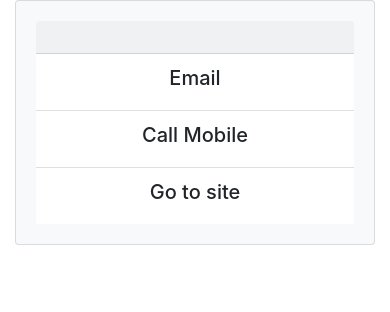
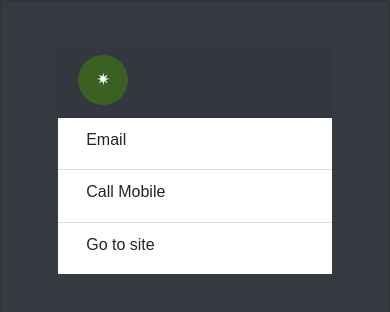
Before and after one commit to ukesh-rajasekar/look-up, a React (Create React App) app: page /contactlists in a window 390 px wide. Shown: the top 312 px of the page. Built offline with nearby package versions, Linux system fonts and the light colour scheme.

Commit message:
responsive fix

```diff
--- a/package.json
+++ b/package.json
@@ -7,7 +7,9 @@
     "@testing-library/react": "^11.1.0",
     "@testing-library/user-event": "^12.1.10",
     "bootstrap": "^4.6.0",
+    "prop-types": "^15.7.2",
     "react": "^17.0.2",
+    "react-avatar": "^3.10.0",
     "react-bootstrap": "^1.6.0",
     "react-dom": "^17.0.2",
     "react-router-dom": "^5.2.0",
--- a/src/App.css
+++ b/src/App.css
@@ -1,14 +1,38 @@
 body {
    width: 100%;
    height: 100%;
-   background-color: whitesmoke;
+   /* background-color: whitesmoke; */
+   background-color: #343a40 !important;
+   margin: 10vh;
 }
 
-.letter-icon {
-   width: 50px;
-   height: 50px;
+.App {
+   font-family: fantasy;
 }
 
+.contact-name {
+   color: white;
+   text-align: center;
+   margin-left: 0.5em;
+}
+
+.contact-header {
+   display: flex;
+   align-items: center;
+}
+
+.avatar {
+   font-family: fantasy;
+   font-size: 2rem !important;
+}
+
+.wrapper {
+   display: flex;
+   flex-direction: row;
+   align-items: center;
+   justify-content: center;
+   height: 100vh;
+}
 #bootstrap-overrides {
    display: flex;
    justify-content: flex-start;
@@ -16,6 +40,69 @@ body {
 }
 
 .name {
-   margin-left: 3em;
+   margin-left: 1.2em;
    cursor: pointer;
 }
+
+@media only Screen and (max-width: 750px) {
+   body {
+      margin: 0vh !important;
+   }
+   .wrapper {
+      height: 100%;
+   }
+
+   .name,
+   .contact-name,
+   .contact-list {
+      font-weight: 100;
+      font-size: medium;
+   }
+   .Card {
+      border-radius: 0% !important;
+   }
+   .contact-col {
+      margin: 10vh;
+   }
+   .avatar {
+      width: 70px !important;
+      height: 70px !important;
+   }
+}
+
+@media only Screen and (max-width: 450px) {
+   .name,
+   .contact-name,
+   .contact-list {
+      font-size: 1rem;
+      margin-left: 0.5rem;
+   }
+   .main-card {
+      width: 100%;
+   }
+   .contact-col {
+      margin: 5vh;
+   }
+   .avatar {
+      width: 50px !important;
+      height: 50px !important;
+   }
+}
+
+@media only Screen and (max-width: 250px) {
+   .name,
+   .contact-name,
+   .contact-list {
+      margin-left: 0%;
+   }
+   .main-card {
+      width: 100%;
+   }
+   .avatar {
+      display: none !important;
+   }
+   .contact-header {
+      display: block;
+      align-items: center;
+   }
+}
--- a/src/App.js
+++ b/src/App.js
@@ -5,6 +5,7 @@ import { BrowserRouter as Router, Route, Switch } from 'react-router-dom';
 import ContactList from './components.jsx/contactList';
 import SearchBar from './components.jsx/searchBar';
 import ContactDetails from './pages.jsx/contactDetails';
+import { Card } from 'react-bootstrap';
 
 function App() {
    const [input, setInput] = useState('');
@@ -12,17 +13,26 @@ function App() {
 
    return (
       <div className='App'>
+         <div className='wrapper'>
+            <Card className='main-card' bg={'dark'}>
                <Router>
                   <Switch>
                      <Route exact path='/'>
-                  <SearchBar keyword={input} setKeyword={setInput} />
-                  <ContactList input={input} ifClicked={setSelectedContact} />
+                        <Card.Header>
+                           <SearchBar keyword={input} setKeyword={setInput} />{' '}
+                        </Card.Header>
+                        <ContactList
+                           input={input}
+                           ifClicked={setSelectedContact}
+                        />
                      </Route>
                      <Route exact path='/contactlists'>
                         <ContactDetails selectedContact={selectedContact} />
                      </Route>
                   </Switch>
                </Router>
+            </Card>
+         </div>
       </div>
    );
 }
--- a/src/components.jsx/contactList.jsx
+++ b/src/components.jsx/contactList.jsx
@@ -1,7 +1,8 @@
 import React from 'react';
 import { useState, useEffect } from 'react';
 import { useHistory } from 'react-router';
-import { Card, Row, Container, Col, ListGroup, Image } from 'react-bootstrap';
+import Avatar from 'react-avatar';
+import { Row, Container, Col, ListGroup, Image } from 'react-bootstrap';
 
 export default function ContactList(props) {
    const { input, ifClicked } = props;
@@ -42,9 +43,8 @@ export default function ContactList(props) {
       <Container fluid='md'>
          <Row className='justify-content-md-center'>
             <Col>
-               <Card className=' text-center' bg={'light'}>
-                  <Card.Body className='container'>
-                     <Card.Header>Contacts</Card.Header>
+               {/* <Card className=' text-center' bg={'dark'}>
+                  <Card.Body className='container'> */}
                <ListGroup variant='flush'>
                   {contacts
                      .filter((contact) => {
@@ -52,8 +52,7 @@ export default function ContactList(props) {
                            contact.name
                               .toString()
                               .toLowerCase()
-                                    .indexOf(input.toString().toLowerCase()) >
-                                 -1
+                              .indexOf(input.toString().toLowerCase()) > -1
                         );
                      })
                      .map((items) => {
@@ -63,18 +62,19 @@ export default function ContactList(props) {
                               key={items.id}
                               onClick={() => handleRouting(items)}
                            >
-                                    <Image
-                                       className='letter-icon'
-                                       src={'/images/' + items.name[0] + '.png'}
-                                       rounded
+                              <Avatar
+                                 className='avatar'
+                                 name={items.name}
+                                 round={true}
+                                 size='70'
                               />
                               <h3 className='name'>{items.name}</h3>
                            </ListGroup.Item>
                         );
                      })}
                </ListGroup>
-                  </Card.Body>
-               </Card>
+               {/* </Card.Body>
+               </Card> */}
             </Col>
          </Row>
       </Container>
--- a/src/pages.jsx/contactDetails.jsx
+++ b/src/pages.jsx/contactDetails.jsx
@@ -1,4 +1,5 @@
 import React from 'react';
+import Avatar from 'react-avatar';
 import { Card, Row, Container, Col, ListGroup } from 'react-bootstrap';
 
 export default function ContactDetails(props) {
@@ -7,33 +8,35 @@ export default function ContactDetails(props) {
    return (
       <Container fluid='md'>
          <Row className='justify-content-md-center'>
-            <Col>
-               <Card className=' text-center' bg={'light'}>
-                  <Card.Body className='container'>
-                     <Card.Header>
-                        <h3>{name}</h3>
+            <Col className='contact-col'>
+               <Card.Header className='contact-header'>
+                  <Avatar
+                     className='avatar'
+                     name={name}
+                     round={true}
+                     size='70'
+                  />
+                  <h3 className='contact-name'>{name}</h3>
                </Card.Header>
                <ListGroup variant='flush'>
                   <ListGroup.Item>
-                           <h5>Email</h5>
+                     <h5 className='contact-list'>Email</h5>
                      <a href={'mailto:' + email}>{email}</a>
                   </ListGroup.Item>
 
                   <ListGroup.Item>
-                           <h5>Call Mobile</h5>
+                     <h5 className='contact-list'>Call Mobile</h5>
                      <a href={'tel:' + phone}>{phone}</a>
                   </ListGroup.Item>
 
                   <ListGroup.Item>
-                           <h5>Go to site</h5>
+                     <h5 className='contact-list'>Go to site</h5>
 
                      <a href={'https://' + website} target='_blank'>
-                              <h5>{website}</h5>
+                        <h5 className='contact-list'>{website}</h5>
                      </a>
                   </ListGroup.Item>
                </ListGroup>
-                  </Card.Body>
-               </Card>
             </Col>
          </Row>
       </Container>
```
Also changed, not shown: src/index.js (+5 -5 lines), 2 other files (tests, documents, lock files or other folders). Lines whose indentation alone changed are shown as unchanged.
